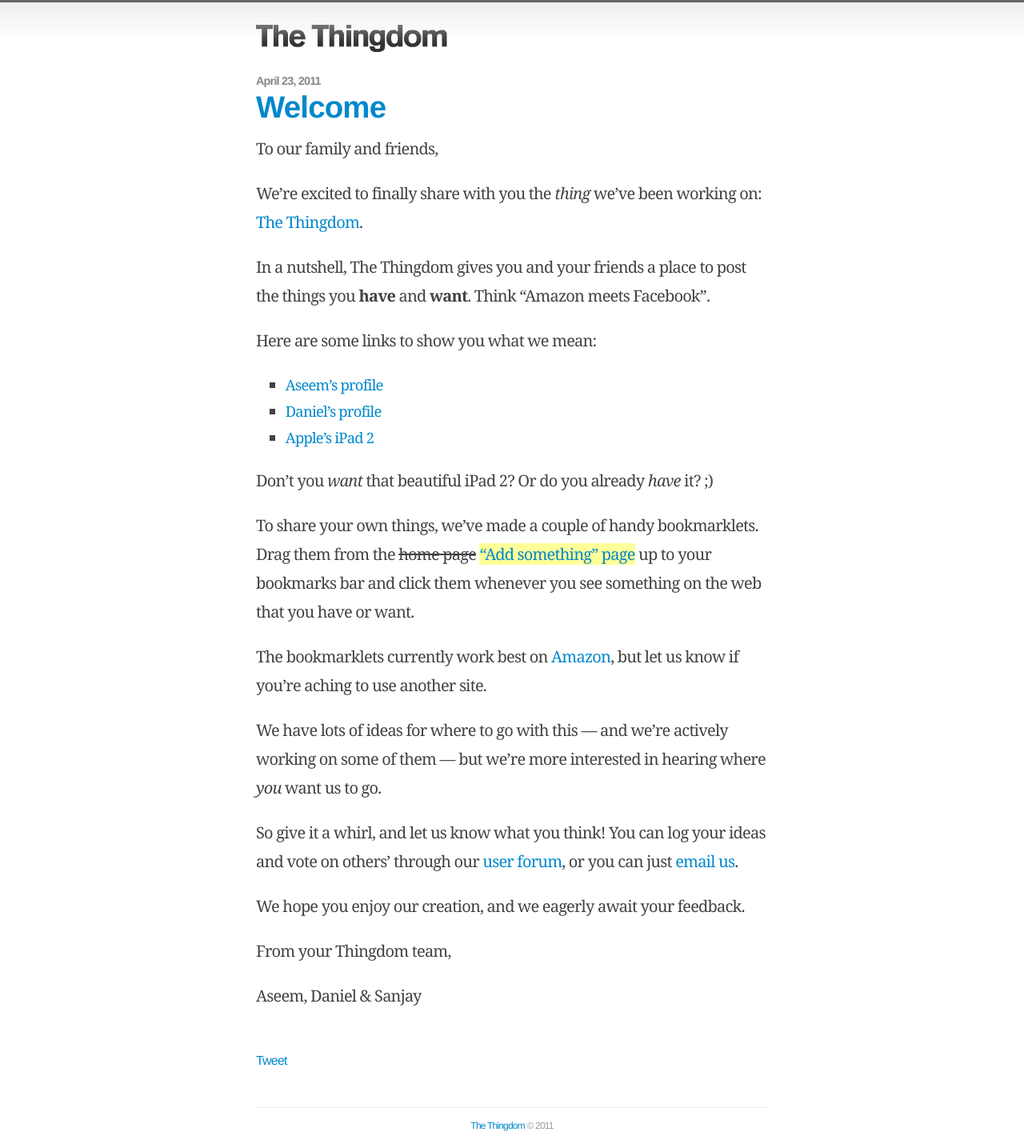
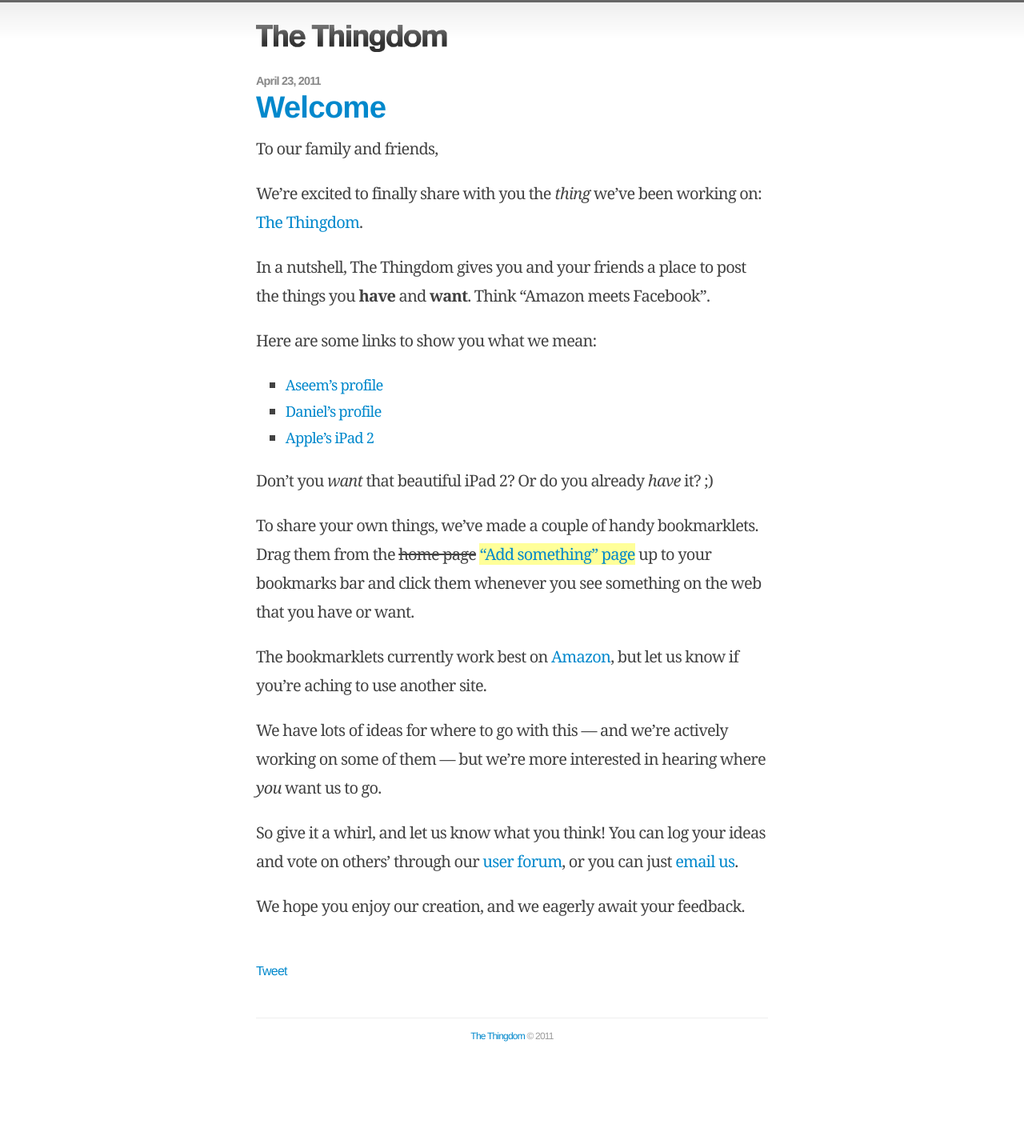
Before and after one commit to thingdom/thingdom-blog, a Jekyll site: the page built from _posts/2011-04-23-welcome.md, in a window 1280 px wide. Shown: the whole page at 80% size. Built offline with Jekyll 4.4.1, drawn with Linux system fonts in a browser that asks for light colours; comment, search, counter and statistics services are not loaded; after the commit the page ends 1318 px from its top, so only the background shows below that.

Commit message:
Update original blog post: remove names from end.
This is becoming an unhealthy pattern where we're removing names as people
leave =D, so nipping this bud in the root.

Another way to look at it: I'm removing both Daniel and Aseem together. ;)

We should have used our personal blogs from the start for mentioning names,
which is thankfully what we're doing now. =) The official blog can now be
simple and focused on the product.

```diff
--- a/_posts/2011-04-23-welcome.md
+++ b/_posts/2011-04-23-welcome.md
@@ -39,7 +39,3 @@
 you can just [email us](mailto:feedback@thethingdom.com).
 
 We hope you enjoy our creation, and we eagerly await your feedback.
-
-From your Thingdom team,
-
-Aseem, Daniel & Sanjay
```
